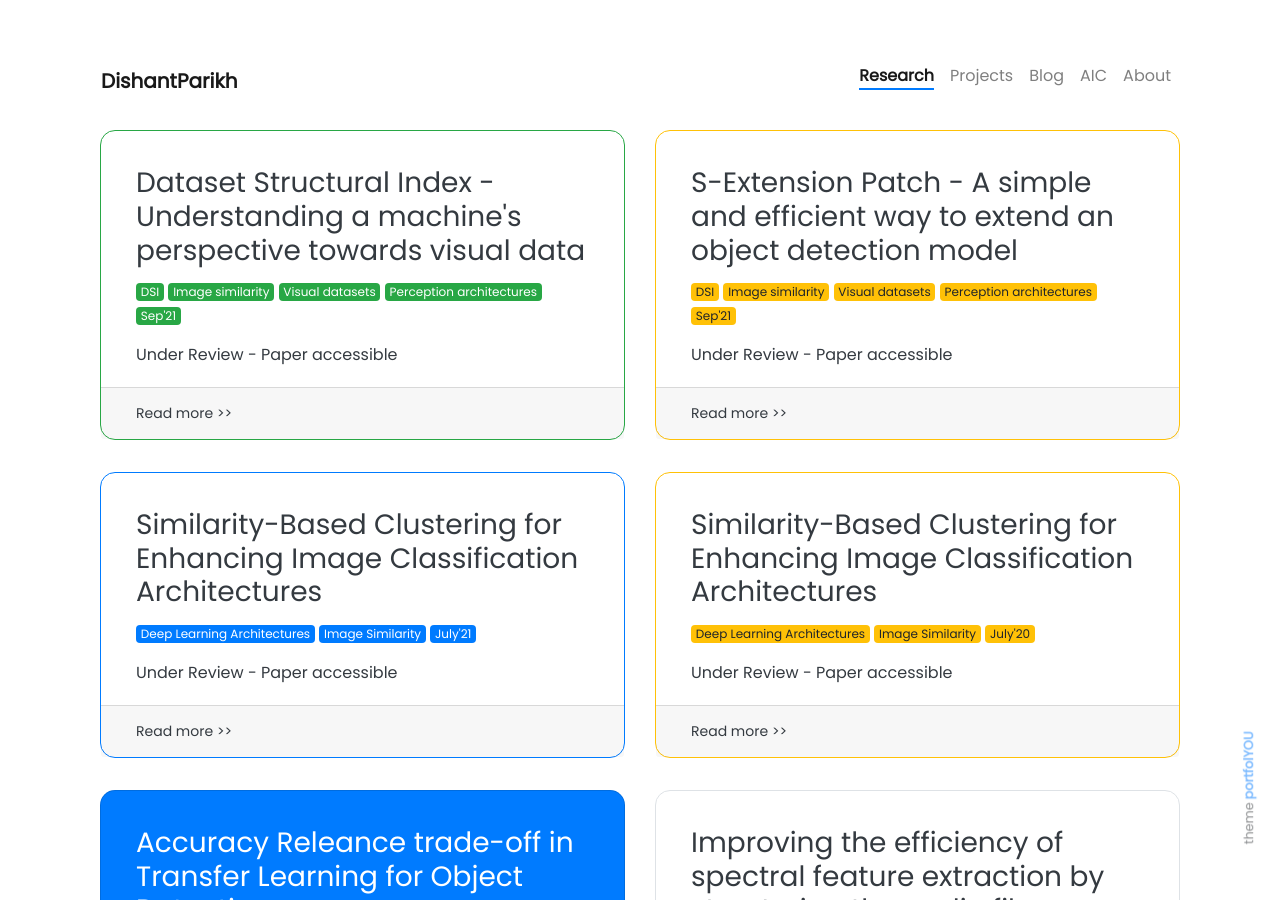
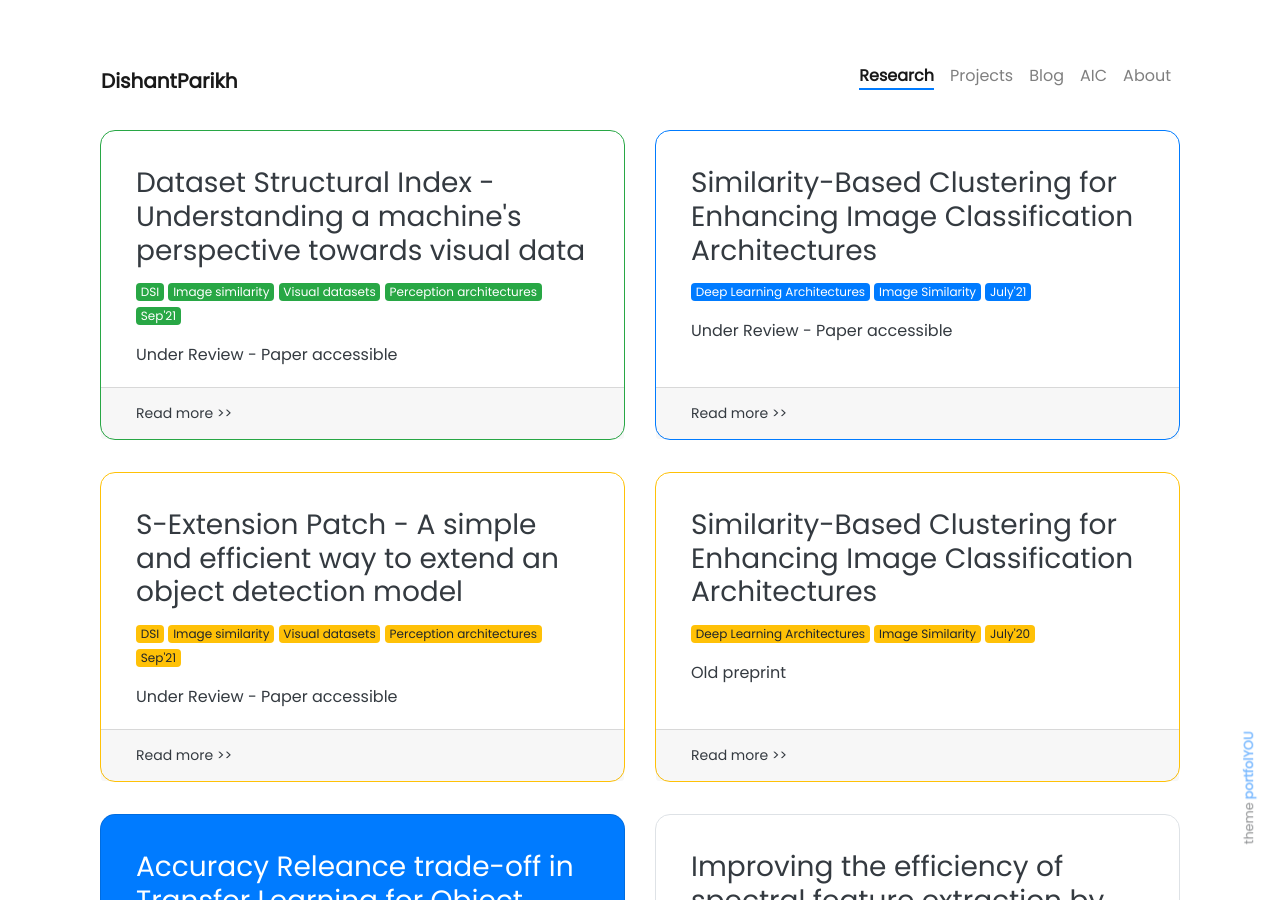
Before and after one commit to Dishant-P/dishant-p.github.io, a Jekyll site: the page built from pages/research.html, in a window 1280 px wide and 900 px high. Built offline with Jekyll 4.4.1, drawn with Linux system fonts in a browser that asks for light colours; nearby versions of some CDN libraries.

Commit message:
Added recent research

```diff
--- a/_research/4-similarity-based clustering.md
+++ b/_research/4-similarity-based clustering.md
@@ -3,7 +3,7 @@ title:  Similarity-Based Clustering for Enhancing Image Classification Architect
 tags: [Deep Learning Architectures, Image Similarity, July'20]
 style:
 color: warning
-description: Under Review - Paper accessible
+description: Old preprint
 external_url:
 ---
 
```
Also changed, not shown: _research/2-similarity-a-based.md (renamed from _research/3-similarity-a-based.md), _research/3-s-e-patch.md (renamed from _research/2-s-e-patch.md).
